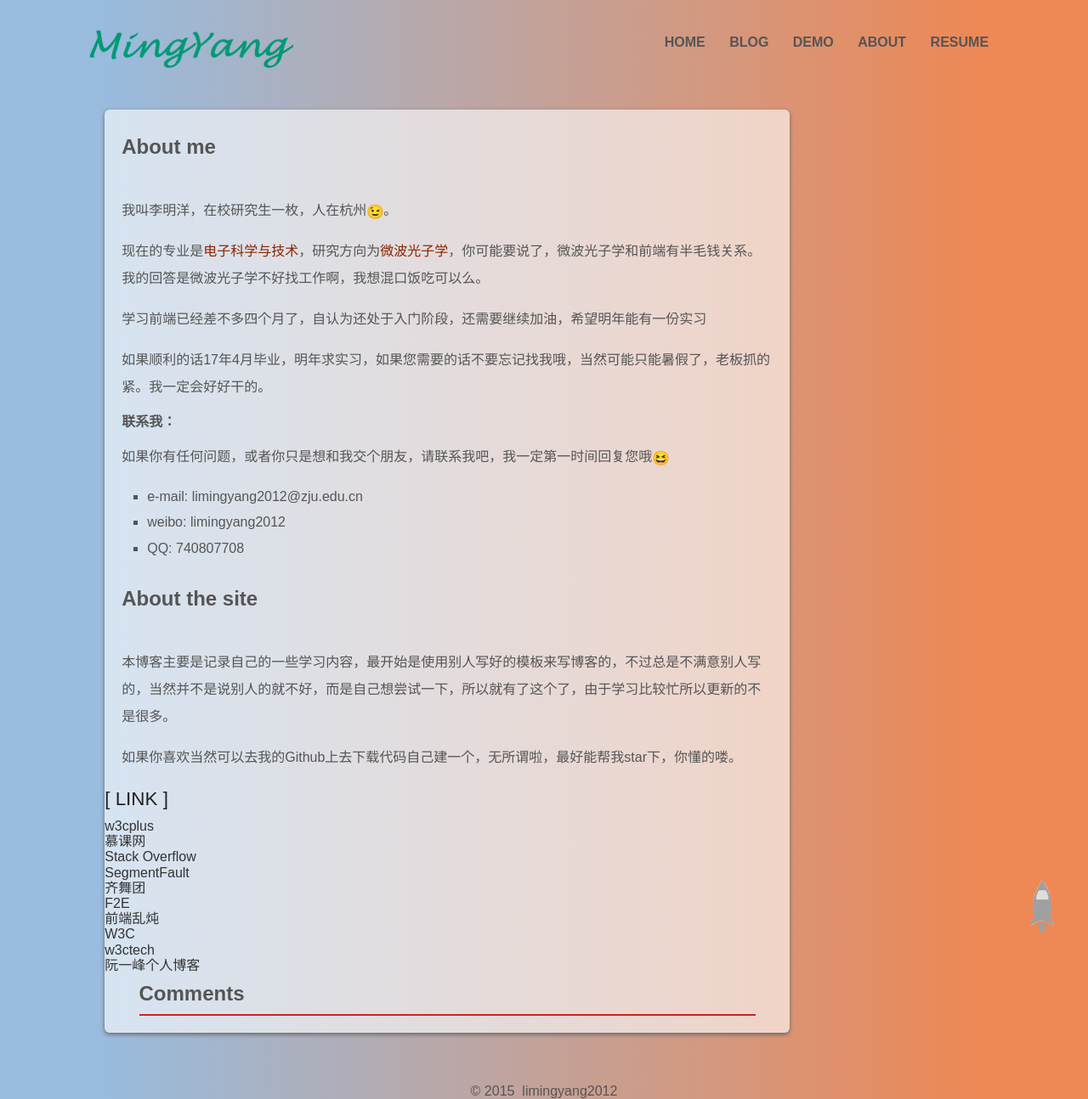
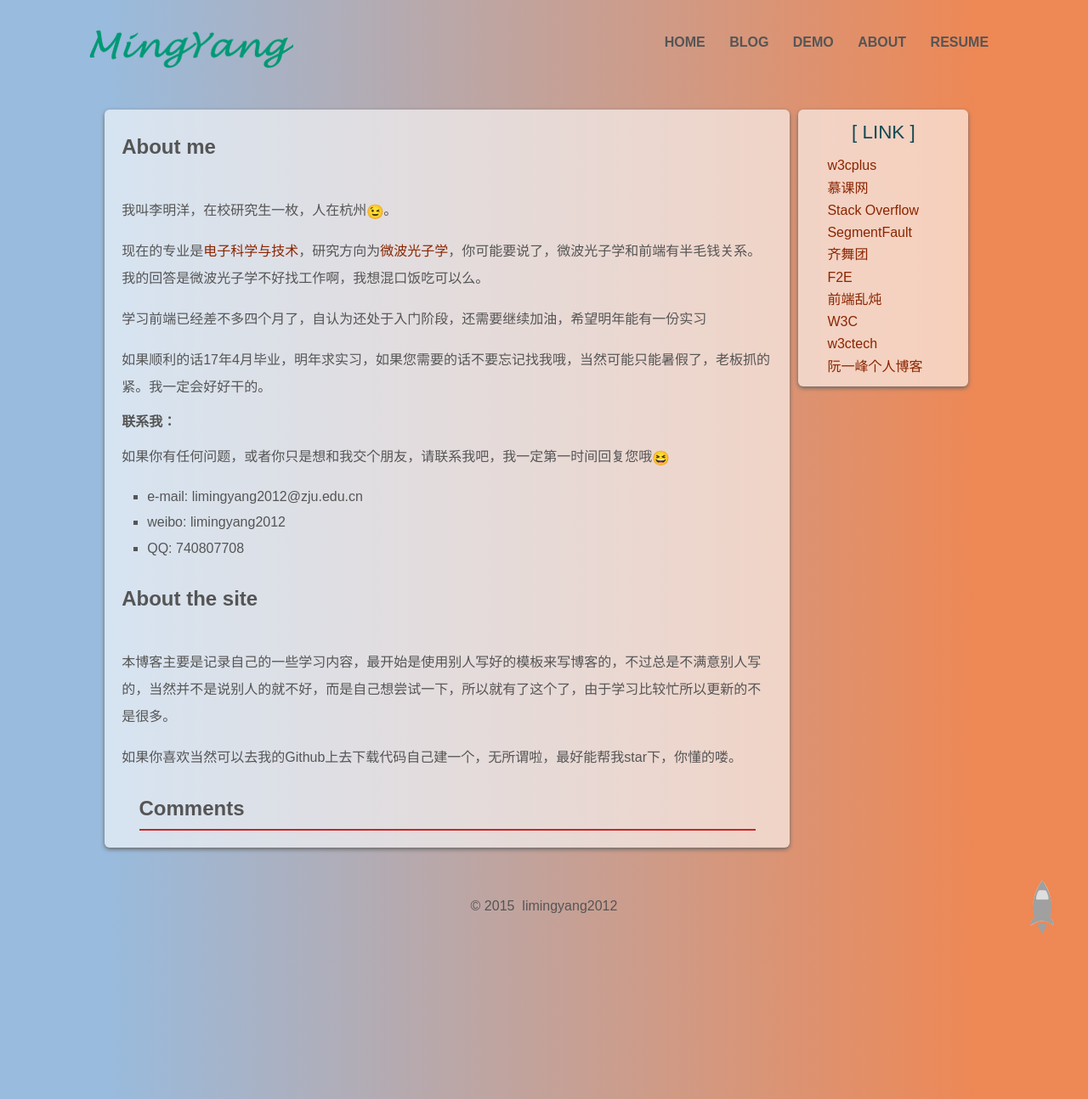
Before and after one commit to radenrecha/radenrecha.github.io, a Jekyll site: the page built from about/index.html, in a window 1280 px wide. Shown: the whole page at 85% size. Built offline with Jekyll 4.4.1, drawn with Linux system fonts in a browser that asks for light colours; nearby versions of some CDN libraries; emoji names are drawn with the system emoji font; comment, search, counter and statistics services are not loaded; a style sheet for code colours, icons or effects is not loaded.

Commit message:
add about style

```diff
--- a/statics/css/main.css
+++ b/statics/css/main.css
@@ -60,7 +60,7 @@ body {
     color:#3c4761;
 }
 .home .social {
-   margin: 30px 0;
+   margin-top: 40px;
    padding: 0;
    font-size: 30px;
    text-align: center;
@@ -357,6 +357,37 @@ body {
 .about-me ul li a{
     color: #555555;
 }
+.link{
+    position: absolute;
+    top:0;
+    right:-210px;
+    width: 200px;
+    display: inline-block;
+    border-radius: 6px;
+    background-color: rgba(255,255,255,0.6);
+    box-shadow: 0 2px 5px #666;
+    color: #333;
+}
+.link h3{
+    margin: 0;
+    line-height: 2.4em;
+    color: #104954;
+    text-align: center;
+}
+.link ul{
+    padding-bottom:10px;
+}
+.link ul li a{
+    display: block;
+    margin: 0 20px;
+    padding:4px 14px;
+    color:#8B2500;
+    border-radius: 5px;
+}
+.link ul li a:hover{
+    background-color: #CE2323;
+    color: #FFF;
+}
 
 /*about end*/
 
@@ -612,7 +643,7 @@ footer{
     .cate-posts,.page{
         width: 100%;
     }
-    .category,.catalog-menu{
+    .category,.catalog-menu,.link{
         display: none;
     }
 }
@@ -633,7 +664,7 @@ footer{
     .top-nav{
         display:block;
     }
-    .cate-posts,.post{
+    .cate-posts,.page{
          margin-top: 0px;
     }
     .content{
```
